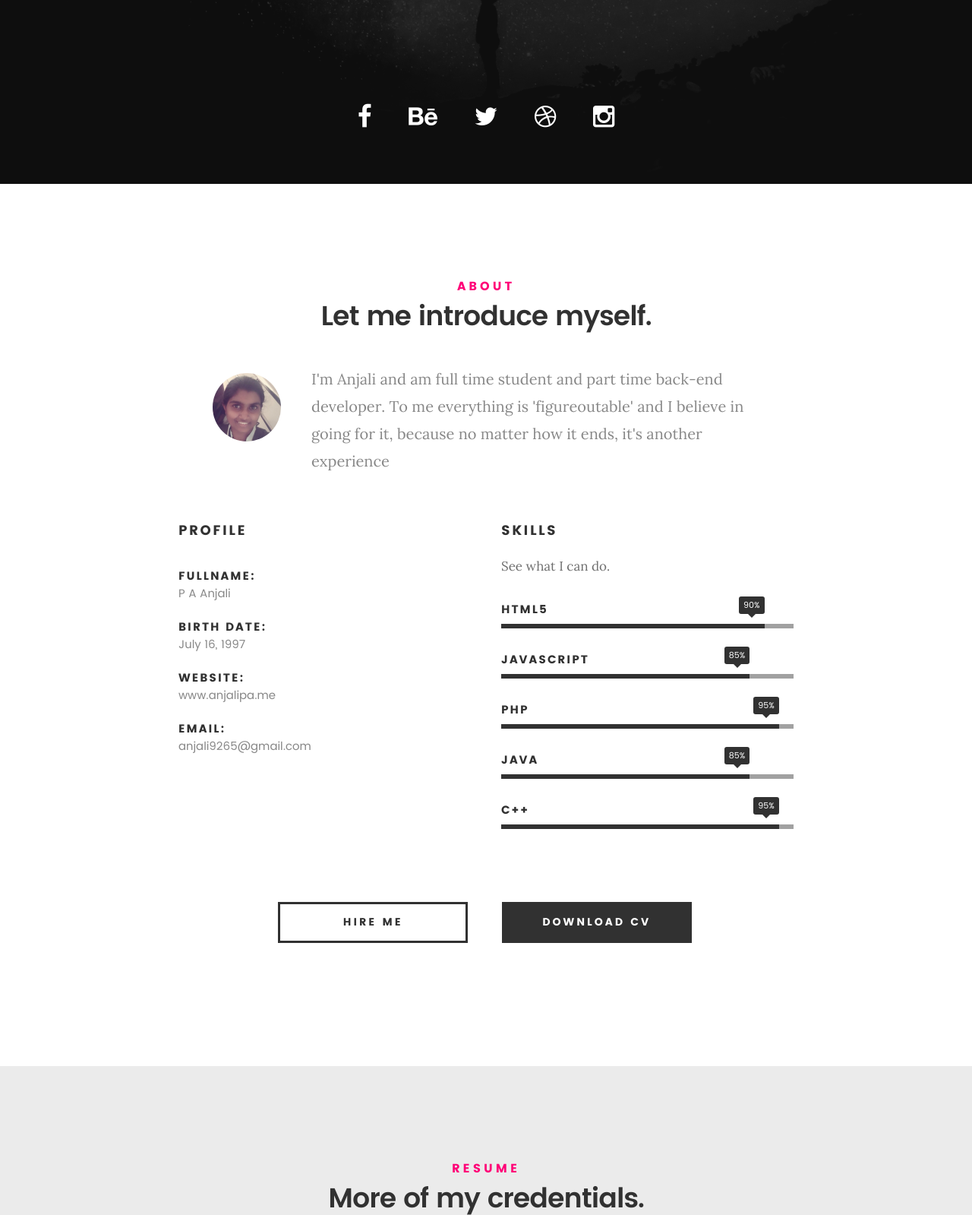
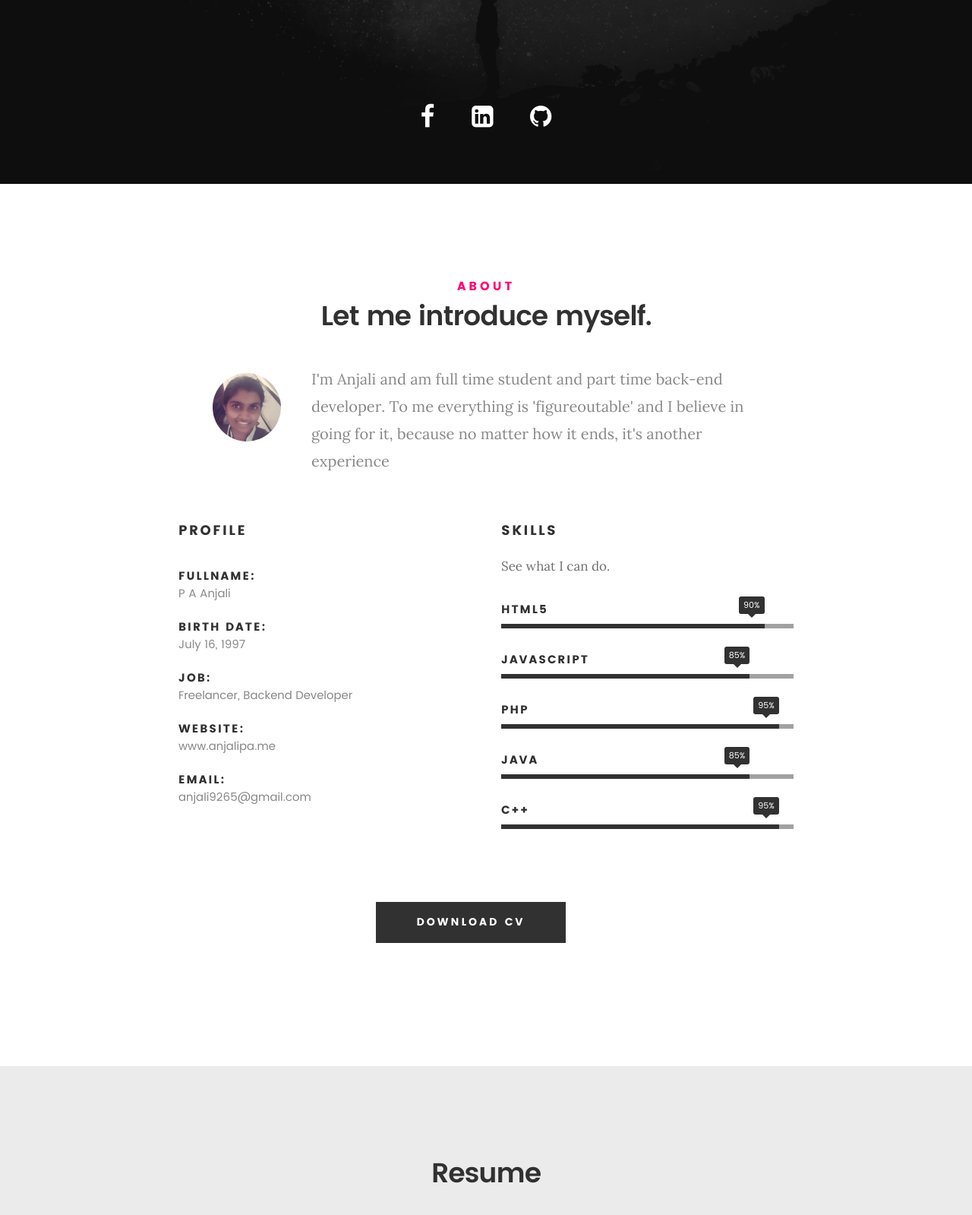
Before and after one commit to anjali9265/anjali9265.github.io, a plain HTML site: page index.html in a window 1280 px wide. Shown: the part 558-2157 px from the top of the page at 76% size. Drawn offline with Linux system fonts and the light colour scheme.

Commit message:
adding github link

```diff
--- a/index.html
+++ b/index.html
@@ -86,12 +86,10 @@
    	</div> <!-- /intro-content -->
 
    	<ul class="intro-social">
-         <li><a href="#"><i class="fa fa-facebook"></i></a></li>
-         <li><a href="#"><i class="fa fa-behance"></i></a></li>
-         <li><a href="#"><i class="fa fa-twitter"></i></a></li>
-         <li><a href="#"><i class="fa fa-dribbble"></i></a></li>
-         <li><a href="#"><i class="fa fa-instagram"></i></a></li>
-      </ul> <!-- /intro-social -->
+         <li><a href="https://www.facebook.com/anjali.anil.967"><i class="fa fa-facebook"></i></a></li>
+         <li><a href="https://www.linkedin.com/in/anjali-p-a-6a900413b/"><i class="fa fa-linkedin-square"></i></a></li>
+         <li><a href="https://github.com/anjali9265"><i class="fa fa-github"></i></a></li>
+         </ul> <!-- /intro-social -->
 
    </section> <!-- /intro -->
 
@@ -132,7 +130,10 @@
    					<strong>Birth Date:</strong>
    					<span>July 16, 1997</span>
    				</li>
-
+   				<li>
+   					<strong>Job:</strong>
+   					<span>Freelancer, Backend Developer</span>
+   				</li>
    				<li>
    					<strong>Website:</strong>
    					<span>www.anjalipa.me</span>
@@ -180,8 +181,7 @@
 
    	<div class="row button-section">
    		<div class="col-twelve">
-   			<a href="#contact" title="Hire Me" class="button stroke smoothscroll">Hire Me</a>
-   			<a href="#" title="Download CV" class="button button-primary">Download CV</a>
+   			<a href="C:\Users\anjali\Desktop\Anjali\Kards10\Resume.pdf" download="CV.pdf" title="Download CV" class="button button-primary">Download CV</a>
    		</div>
    	</div>
 
@@ -195,10 +195,7 @@
 		<div class="row section-intro">
    		<div class="col-twelve">
 
-   			<h5>Resume</h5>
-   			<h1>More of my credentials.</h1>
-
-
+   			<h1>Resume</h1>
 
    		</div>
    	</div> <!-- /section-intro-->
@@ -398,9 +395,9 @@
 
      			<ul class="footer-social">
 			      <li><a href="https://www.facebook.com/anjali.anil.967"><i class="fa fa-facebook"></i></a></li>
-			      <li><a href="#"><i class="fa fa-twitter"></i></a></li>
-			      <li><a href="#"><i class="fa fa-dribbble"></i></a></li>
-			      <li><a href="#"><i class="fa fa-instagram"></i></a></li>
+            <li><a href="https://www.linkedin.com/in/anjali-p-a-6a900413b/"><i class="fa fa-linkedin-square"></i></a></li>
+			      <li><a href="https://github.com/anjali9265"><i class="fa fa-github"></i></a></li>
+
 			   </ul>
 
 	      </div>
```
